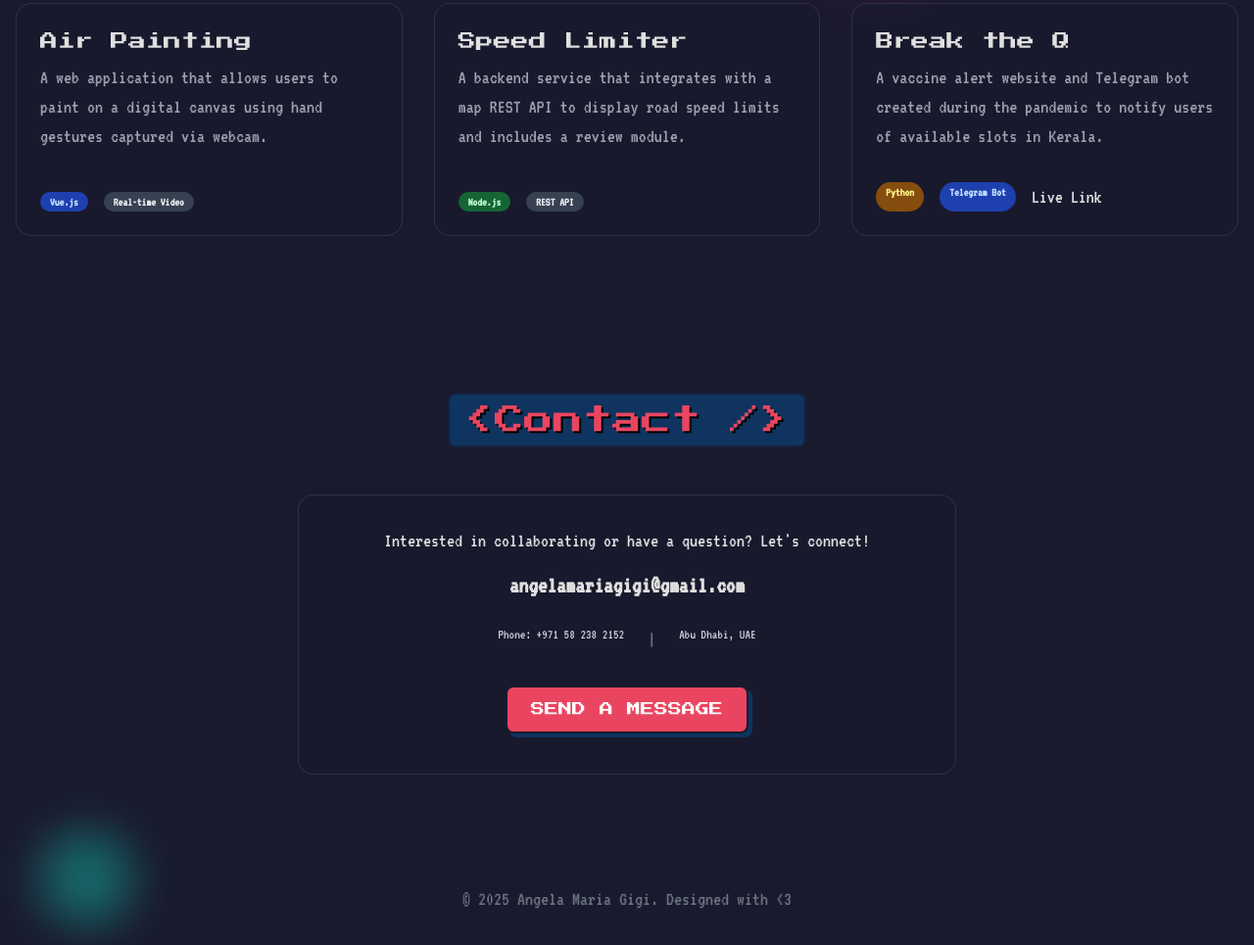
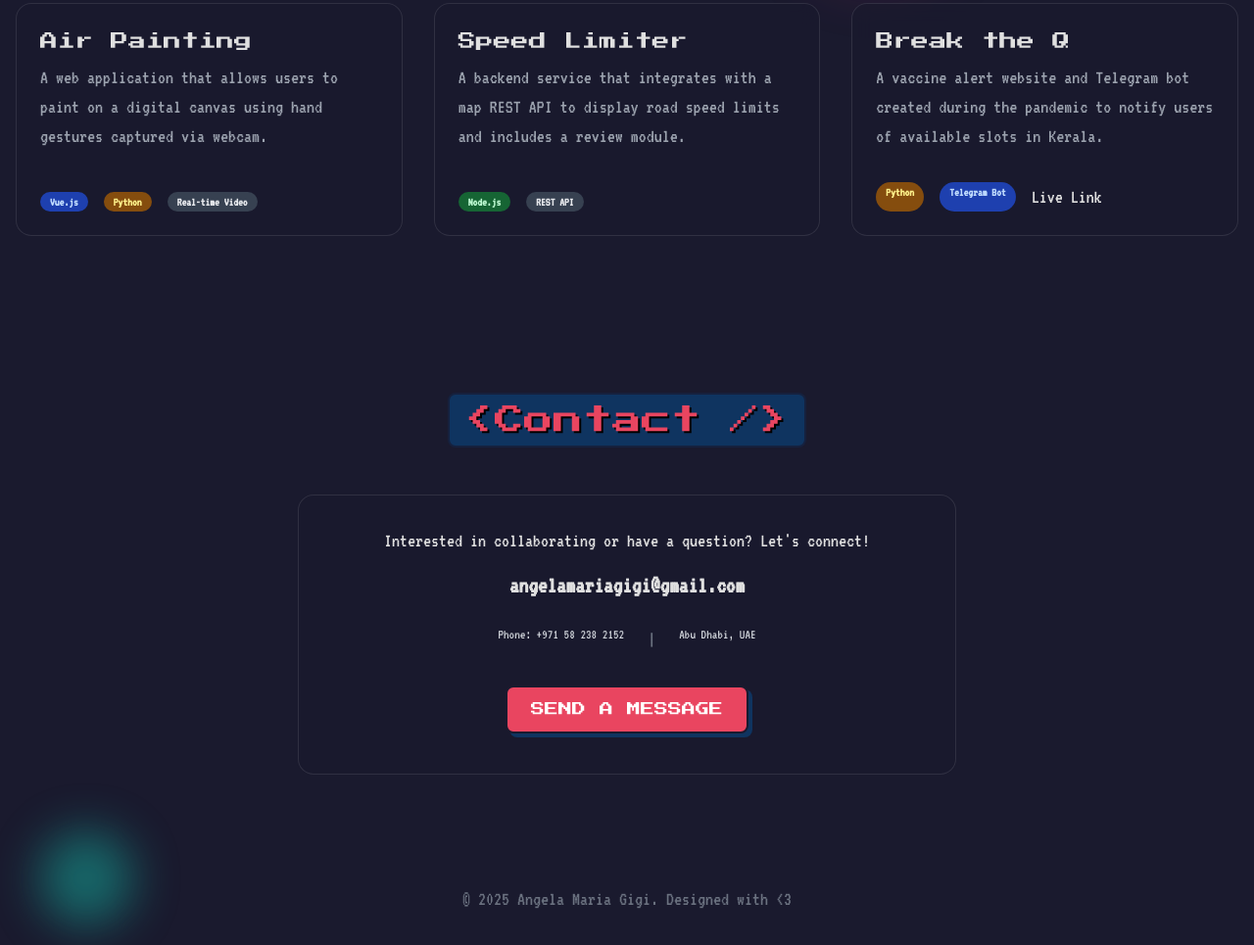
Before and after one commit to pappykunj/portfolio, a plain HTML site: page index.html in a window 1280 px wide. Shown: the part 3065-4030 px from the top of the page at 98% size. Drawn offline with nearby package versions, Linux system fonts and the light colour scheme.

Commit message:
Update index.html

```diff
--- a/index.html
+++ b/index.html
@@ -343,6 +343,7 @@
                     <div class="mt-4 flex-grow"></div>
                     <div class="flex flex-wrap gap-2 mt-4">
                         <span class="bg-blue-800 text-blue-200 text-xs font-bold mr-2 px-2.5 py-0.5 rounded-full">Vue.js</span>
+                        <span class="bg-yellow-800 text-yellow-200 text-xs font-bold mr-2 px-2.5 py-0.5 rounded-full">Python</span>
                         <span class="bg-gray-700 text-gray-200 text-xs font-bold mr-2 px-2.5 py-0.5 rounded-full">Real-time Video</span>
                     </div>
                 </div>
```
